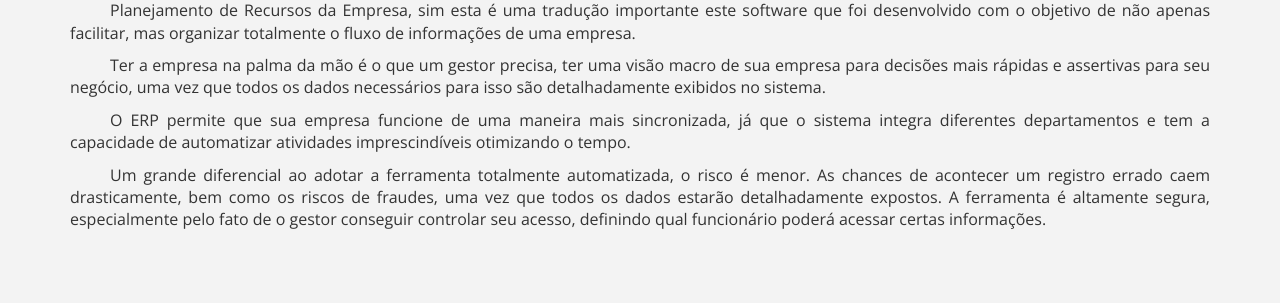
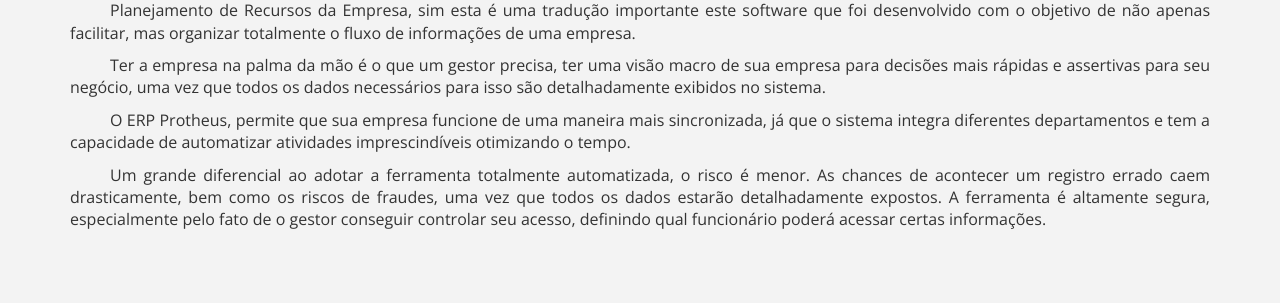
Before and after one commit to Demetriofds/Ctd-tecnologia, a PHP site: page /blog/o-que-e-erp.php in a window 1280 px wide. Shown: the part 575-878 px from the top of the page. Run offline with PHP 8.4, Linux system fonts and the light colour scheme.

Commit message:
Alteração
Alterei o paragrafo colocando a palavra protheus

```diff
--- a/blog/o-que-e-erp.php
+++ b/blog/o-que-e-erp.php
@@ -99,7 +99,7 @@
 							<p>Ter a empresa na palma da mão é o que um gestor precisa, ter uma visão macro de sua empresa para decisões mais rápidas e assertivas para seu negócio, uma vez que todos os dados necessários para isso são detalhadamente exibidos no sistema.</p>
 						</div>
 						<div>
-							<p>O ERP permite que sua empresa funcione de uma maneira mais sincronizada, já que o sistema integra diferentes departamentos e tem a capacidade de automatizar atividades imprescindíveis otimizando o tempo.</p>
+							<p>O ERP Protheus, permite que sua empresa funcione de uma maneira mais sincronizada, já que o sistema integra diferentes departamentos e tem a capacidade de automatizar atividades imprescindíveis otimizando o tempo.</p>
 						</div>
 						<div>
 							<p>Um grande diferencial ao adotar a ferramenta totalmente automatizada, o risco é menor. As chances de acontecer um registro errado caem drasticamente, bem como os riscos de fraudes, uma vez que todos os dados estarão detalhadamente expostos. A ferramenta é altamente segura, especialmente pelo fato de o gestor conseguir controlar seu acesso, definindo qual funcionário poderá acessar certas informações.</p>
```
